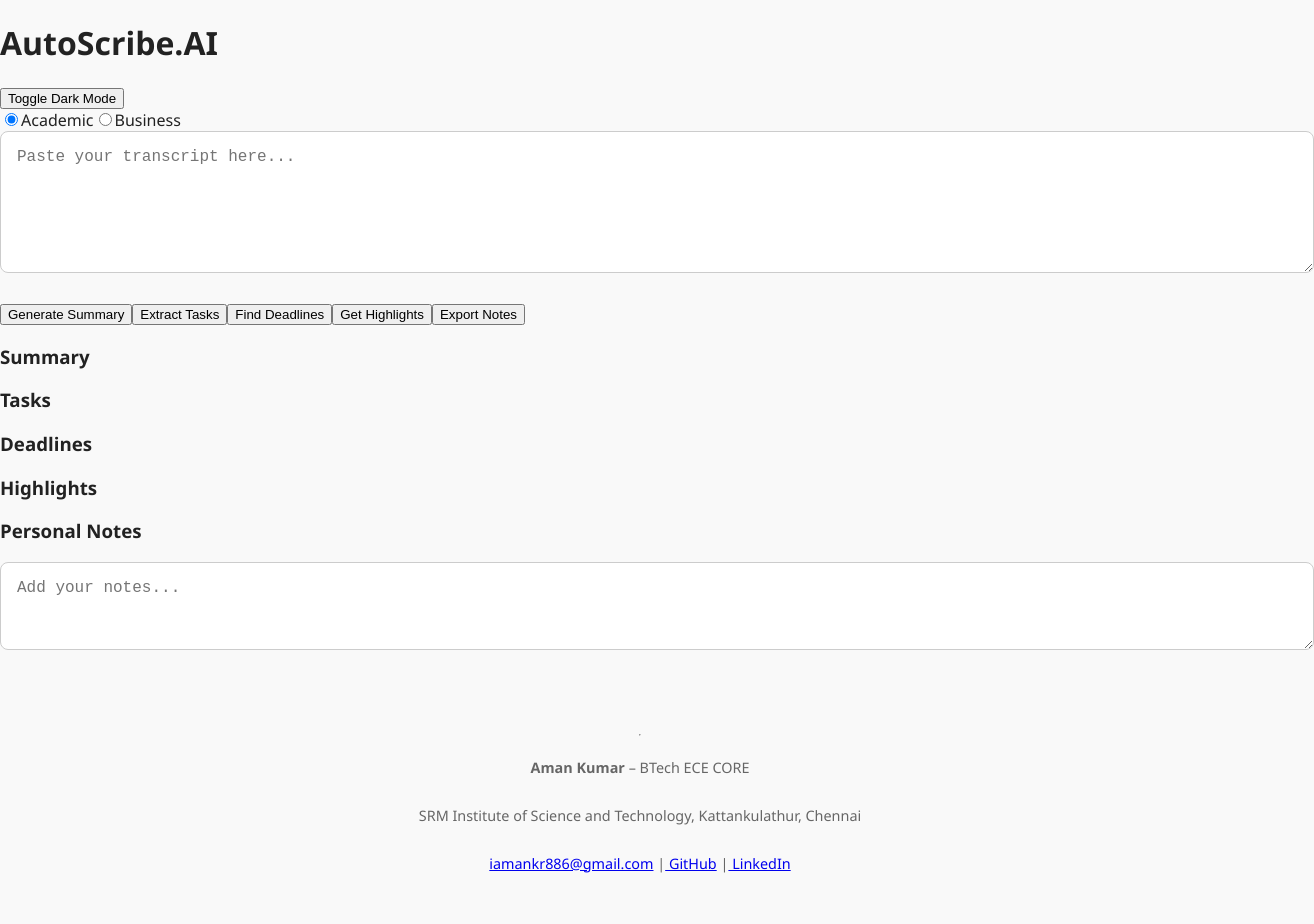
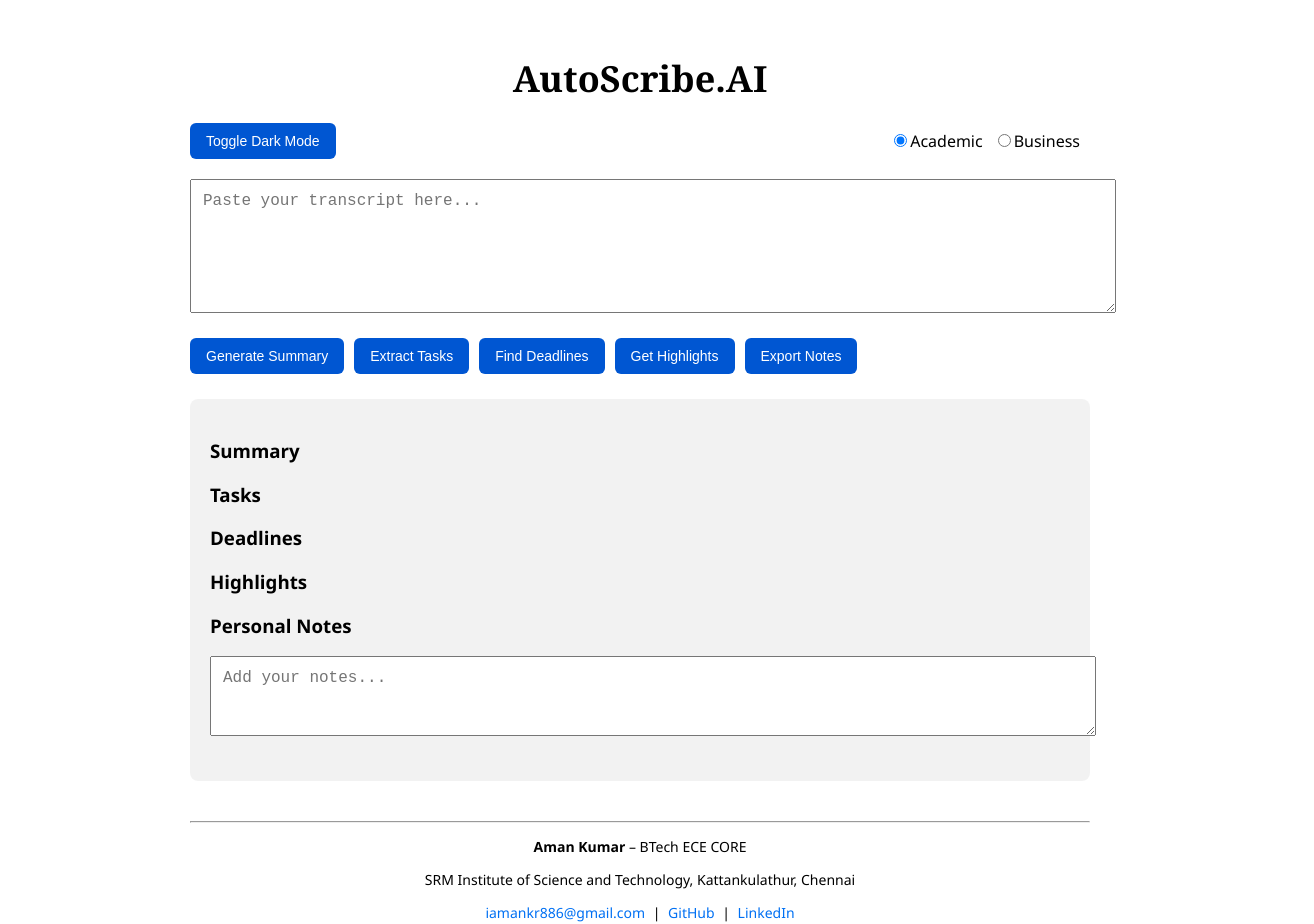
Before and after one commit to YukiCodepth/AutoScribe.AI, a React (Create React App) app: page / in a window 1280 px wide. Shown: the top 924 px of the page, 1314 px wide, since content can reach past the window. Before the commit the page ends 887 px from the top, so only its background shows below. Built offline with nearby package versions, Linux system fonts and the light colour scheme.

Commit message:
Update styles.css

```diff
--- a/src/styles.css
+++ b/src/styles.css
@@ -1,84 +1,89 @@
 body {
+  font-family: 'Segoe UI', sans-serif;
   margin: 0;
   padding: 0;
-  font-family: "Segoe UI", sans-serif;
-  background: #f9f9f9;
-  color: #222;
+  transition: background 0.3s, color 0.3s;
 }
+
+body.light {
+  background-color: #ffffff;
+  color: #000000;
+}
+
 body.dark {
-  background: #121212;
-  color: #eee;
+  background-color: #121212;
+  color: #f2f2f2;
 }
-.container {
-  max-width: 800px;
+
+.app {
+  max-width: 900px;
   margin: auto;
-  padding: 2rem;
+  padding: 30px;
 }
-.banner {
-  background: #e6f0ff;
-  padding: 1rem;
-  font-weight: bold;
+
+.logo-title {
   text-align: center;
-  border-radius: 8px;
-  margin-bottom: 1.5rem;
+  font-family: 'Georgia', serif;
+  font-size: 36px;
+  margin-bottom: 20px;
 }
-.controls {
+
+.top-bar {
+  display: flex;
+  justify-content: space-between;
+  align-items: center;
+  flex-wrap: wrap;
+  margin-bottom: 20px;
+}
+
+.mode-toggle label {
+  margin-right: 10px;
+}
+
+textarea {
+  width: 100%;
+  padding: 12px;
+  margin-bottom: 20px;
+  font-size: 16px;
+  resize: vertical;
+}
+
+.buttons {
   display: flex;
   flex-wrap: wrap;
   gap: 10px;
-  margin-bottom: 1rem;
+  margin-bottom: 25px;
 }
-textarea {
-  width: 100%;
-  padding: 1rem;
-  font-size: 1rem;
-  border: 1px solid #ccc;
+
+button {
+  padding: 10px 16px;
+  font-size: 14px;
+  cursor: pointer;
+  background-color: #0056d2;
+  color: white;
+  border: none;
+  border-radius: 6px;
+}
+
+button:hover {
+  background-color: #003fa3;
+}
+
+.output-section {
+  background-color: rgba(0, 0, 0, 0.05);
+  padding: 20px;
   border-radius: 8px;
-  margin-bottom: 1.5rem;
+  margin-bottom: 30px;
 }
-.output {
-  background: white;
-  padding: 1rem;
-  border-radius: 8px;
-  border: 1px solid #ddd;
+
+footer {
+  text-align: center;
+  font-size: 14px;
+  margin-top: 40px;
 }
-footer {
-  display: flex;
-  flex-direction: column;
-  align-items: center;
-  margin-top: 3rem;
-  text-align: center;
-  font-size: 0.9rem;
-  color: #666;
+
+footer a {
+  color: #0070f3;
+  margin: 0 4px;
+  text-decoration: none;
 }
-.footer-logo {
-  height: 60px;
-  margin-top: 1rem;
-}
-.modal {
-  position: fixed;
-  inset: 0;
-  background: rgba(0, 0, 0, 0.7);
-  display: flex;
-  align-items: center;
-  justify-content: center;
-  z-index: 9999;
-}
-.modal-content {
-  background: white;
-  padding: 2rem;
-  border-radius: 10px;
-  max-width: 400px;
-  width: 90%;
-  position: relative;
-  text-align: center;
-}
-.close {
-  position: absolute;
-  top: 10px;
-  right: 14px;
-  background: none;
-  font-size: 1.5rem;
-  border: none;
-  cursor: pointer;
-}
```
